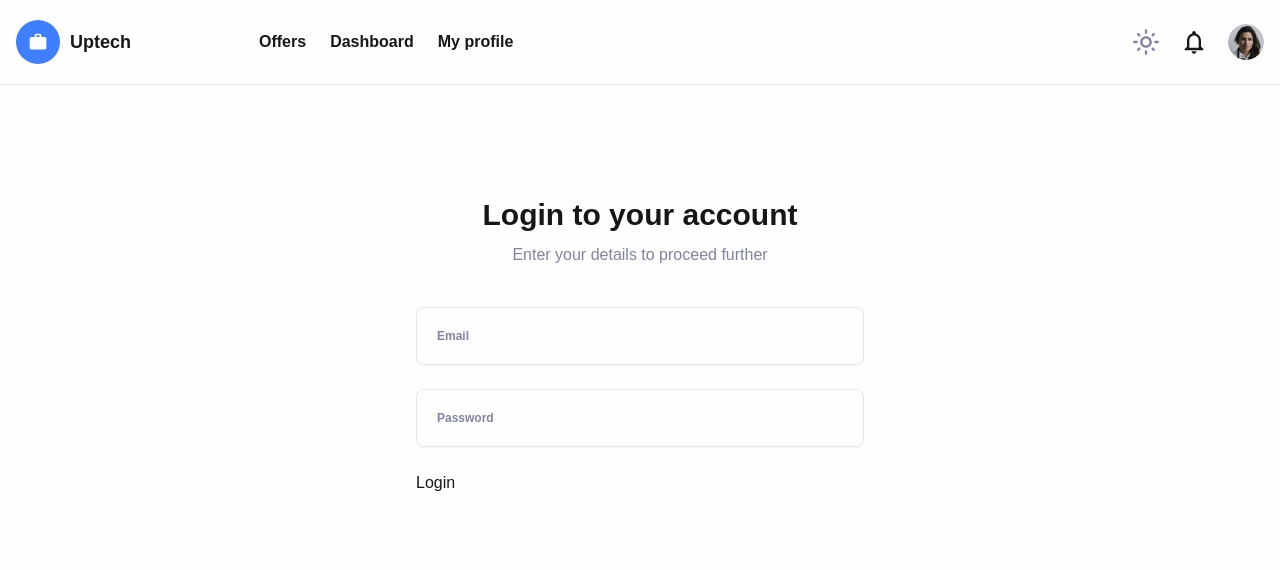
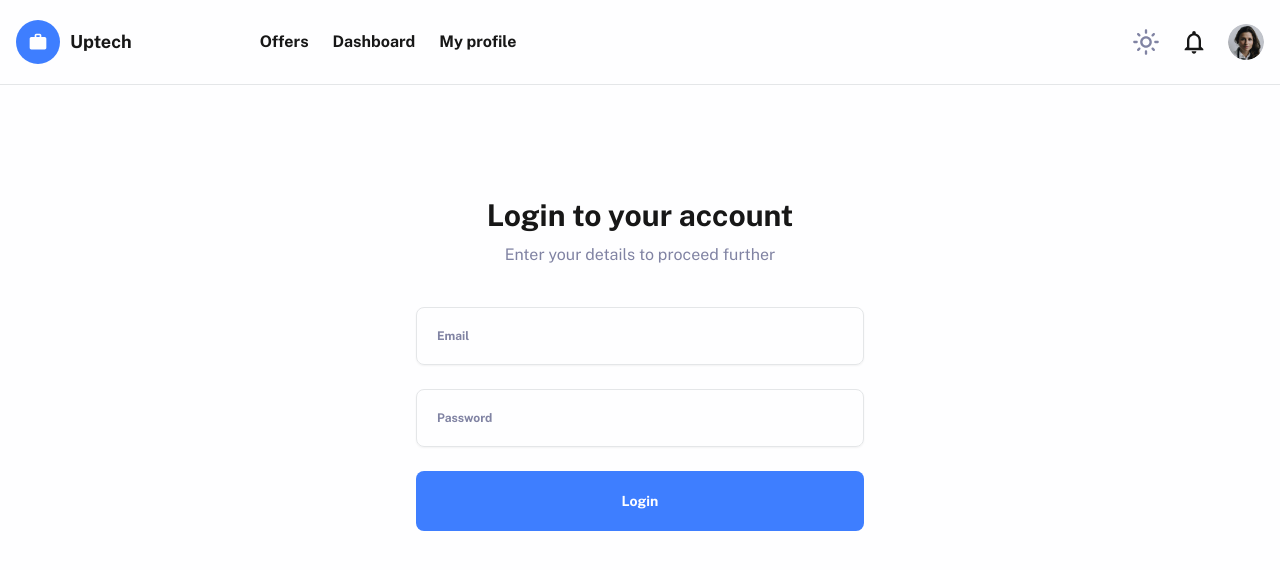
Before and after one commit to mateuszwiniarczyk/uptech-dev, a Next.js app: page /login in a window 1280 px wide. Shown: the top 570 px of the page. Built offline with nearby package versions, Linux system fonts and the light colour scheme.

Commit message:
feat: add font public sans and basic button component

```diff
--- a/package.json
+++ b/package.json
@@ -15,6 +15,7 @@
     "prepare": "husky install"
   },
   "dependencies": {
+    "@next/font": "^13.0.7",
     "@sentry/nextjs": "^7.19.0",
     "@types/node": "18.11.9",
     "@types/react": "18.0.25",
--- /dev/null
+++ b/src/components/Elements/Button.tsx
@@ -0,0 +1,19 @@
+import { clsxm } from '@/lib/clsxm';
+
+type ButtonProps = React.ButtonHTMLAttributes<HTMLButtonElement>;
+
+const Button = ({ type = 'button', className = '', children }: ButtonProps) => {
+  return (
+    <button
+      type={type}
+      className={clsxm(
+        'flex w-full items-center justify-center rounded-lg bg-primary-200 p-5 text-sm font-bold text-white hover:opacity-80 focus:outline-none disabled:cursor-not-allowed disabled:opacity-70',
+        className
+      )}
+    >
+      {children}
+    </button>
+  );
+};
+
+export { Button };
--- a/src/components/Layout/MainLayout.tsx
+++ b/src/components/Layout/MainLayout.tsx
@@ -103,11 +103,17 @@ const ActionBar = () => (
 
 interface MainLayoutProps {
   readonly children: React.ReactNode;
+  className?: string;
 }
 
-const MainLayout = ({ children }: MainLayoutProps) => {
+const MainLayout = ({ children, className }: MainLayoutProps) => {
   return (
-    <div className='relative flex min-h-screen flex-col overflow-hidden bg-white pb-20 dark:bg-slate-200'>
+    <div
+      className={clsxm(
+        'relative flex min-h-screen flex-col overflow-hidden bg-white pb-20 dark:bg-slate-200',
+        className
+      )}
+    >
       <nav className='border-b border-gray-700 dark:border-slate-100'>
         <div className='container relative mx-auto flex items-center justify-between py-5 px-4 lg:justify-start'>
           <Logo />
--- a/src/features/auth/routes/Login.tsx
+++ b/src/features/auth/routes/Login.tsx
@@ -1,3 +1,4 @@
+import { Button } from '@/components/Elements/Button';
 import { Form } from '@/components/Form/Form';
 import { InputField } from '@/components/Form/InputField';
 
@@ -21,23 +22,17 @@ const Login = () => {
             <InputField
               placeholder='Email'
               type='email'
-              registration={register('email', {
-                maxLength: 3,
-                required: true,
-              })}
+              registration={register('email')}
               error={formState.errors.email}
             />
             <InputField
               placeholder='Password'
               type='password'
-              registration={register('password', {
-                maxLength: 3,
-                required: true,
-              })}
+              registration={register('password')}
               error={formState.errors.password}
             />
 
-            <button type='submit'>Login</button>
+            <Button>Login</Button>
           </>
         )}
       </Form>
--- a/src/pages/_app.tsx
+++ b/src/pages/_app.tsx
@@ -1,3 +1,4 @@
+import { Public_Sans } from '@next/font/google';
 import type { AppProps } from 'next/app';
 import { ThemeProvider } from 'next-themes';
 
@@ -5,10 +6,16 @@ import '@/styles/globals.css';
 
 import { MainLayout } from '@/components/Layout/MainLayout';
 
+const publicSans = Public_Sans({
+  weight: ['300', '400', '500', '700'],
+  subsets: ['latin'],
+  variable: '--font-public-sans',
+});
+
 export default function App({ Component, pageProps }: AppProps) {
   return (
     <ThemeProvider attribute='class'>
-      <MainLayout>
+      <MainLayout className={`${publicSans.variable} font-sans`}>
         <Component {...pageProps} />
       </MainLayout>
     </ThemeProvider>
--- a/tailwind.config.js
+++ b/tailwind.config.js
@@ -1,8 +1,15 @@
+// eslint-disable-next-line @typescript-eslint/no-var-requires
+const { fontFamily } = require('tailwindcss/defaultTheme');
+
 module.exports = {
   darkMode: 'class',
   content: ['./src/**/*.{js,ts,jsx,tsx}'],
   theme: {
-    extend: {},
+    extend: {
+      fontFamily: {
+        sans: ['var(--font-public-sans)', ...fontFamily.sans],
+      },
+    },
     colors: {
       transparent: 'transparent',
       black: 'var(--color-black)',
```
Also changed, not shown: 1 other file (tests, documents, lock files or other folders).
